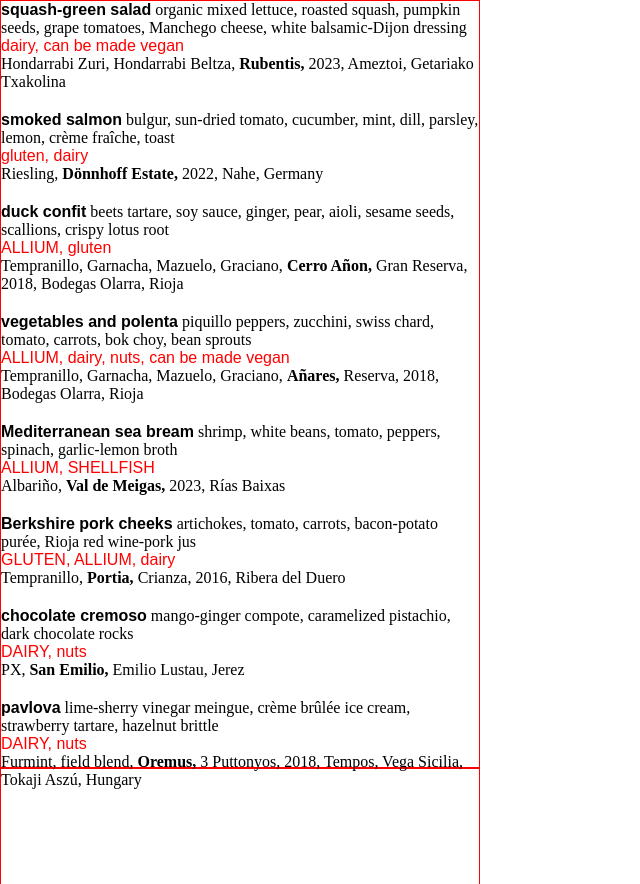
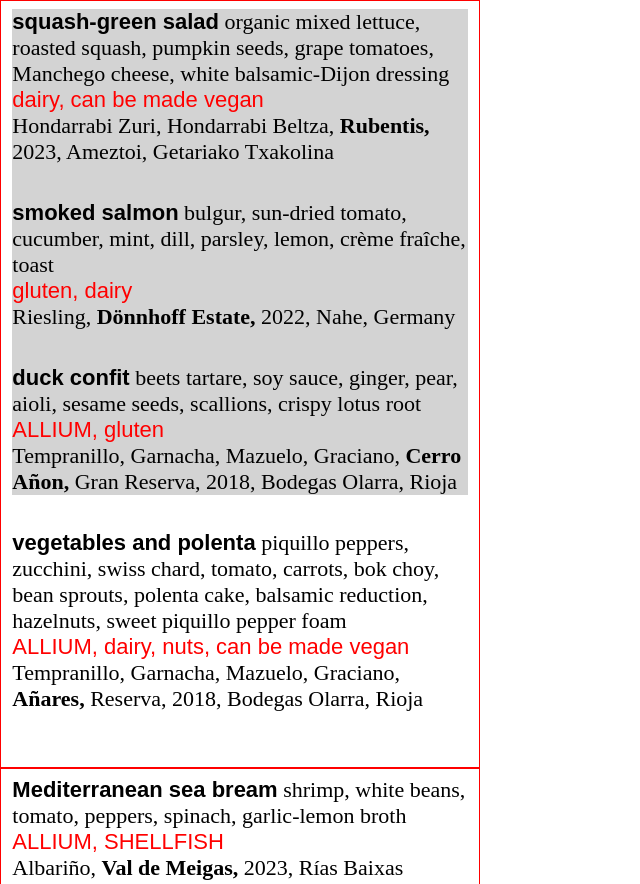
Before and after one commit to DanielAlvarez2/rw-spring, a plain HTML site: page index.html in a window 1280 px wide. Shown: the top 884 px of the page, without its empty margins (0-640 px from the left). Drawn offline with Linux system fonts and the light colour scheme.

Commit message:
format spacing

```diff
--- a/index.html
+++ b/index.html
@@ -9,11 +9,16 @@
             margin:0;
             padding:0;
             box-sizing: border-box;
+            font-size: 22px;
+        }
+        body{
+            padding-bottom: 50px;
         }
         .page{
             width:5in;
             height:8in;
             border:1px solid red;
+            padding: 2mm 3mm 14mm;
         }
         .name{
             font-family: sans-serif;
@@ -25,13 +30,17 @@
             font-family: sans-serif;
         }
         .item{
-            margin-bottom: 20px;
+            margin-bottom: 35px;
+        }
+        .grey{
+            background:lightgrey;
         }
     </style>
 </head>
 <body>
     <div class="page">
 
+        <div class="grey">
             <div class="item">
                 <span class="name">squash-green salad</span>
                 <span class="description">
@@ -52,13 +61,19 @@
                 <span class="allergies">ALLIUM, gluten</span>
                 <span class="wine">Tempranillo, Garnacha, Mazuelo, Graciano, <b>Cerro Añon, </b>Gran Reserva, 2018, Bodegas Olarra, Rioja</span>
             </div>
+        </div>
+
 
         <div class="item">
             <span class="name">vegetables and polenta</span>
-            <span class="description">piquillo peppers, zucchini, swiss chard, tomato, carrots, bok choy, bean sprouts</span>
+            <span class="description">piquillo peppers, zucchini, swiss chard, tomato, carrots, bok choy, bean sprouts, polenta cake, balsamic reduction, hazelnuts, sweet piquillo pepper foam</span>
             <span class="allergies">ALLIUM, dairy, nuts, can be made vegan</span>
             <span class="wine">Tempranillo, Garnacha, Mazuelo, Graciano, <b>Añares, </b>Reserva, 2018, Bodegas Olarra, Rioja</span>
         </div>
+
+
+    </div>
+    <div class="page">
         <div class="item">
             <span class="name">Mediterranean sea bream</span>
             <span class="description">shrimp, white beans, tomato, peppers, spinach, garlic-lemon broth</span>
@@ -72,6 +87,7 @@
             <span class="wine">Tempranillo, <b>Portia, </b>Crianza, 2016, Ribera del Duero</span>
         </div>
 
+        <div class="grey">
             <div class="item">
                 <span class="name">chocolate cremoso</span>
                 <span class="description">mango-ginger compote, caramelized pistachio, dark chocolate rocks</span>
@@ -84,10 +100,7 @@
                 <span class="allergies">DAIRY, nuts</span>
                 <span class="wine">Furmint, field blend, <b>Oremus, </b>3 Puttonyos, 2018, Tempos, Vega Sicilia, Tokaji Aszú, Hungary</span>
             </div>
-
-
         </div>
-    <div class="page">
 
     </div>
 </body>
```
Lines whose indentation alone changed are shown as unchanged.
